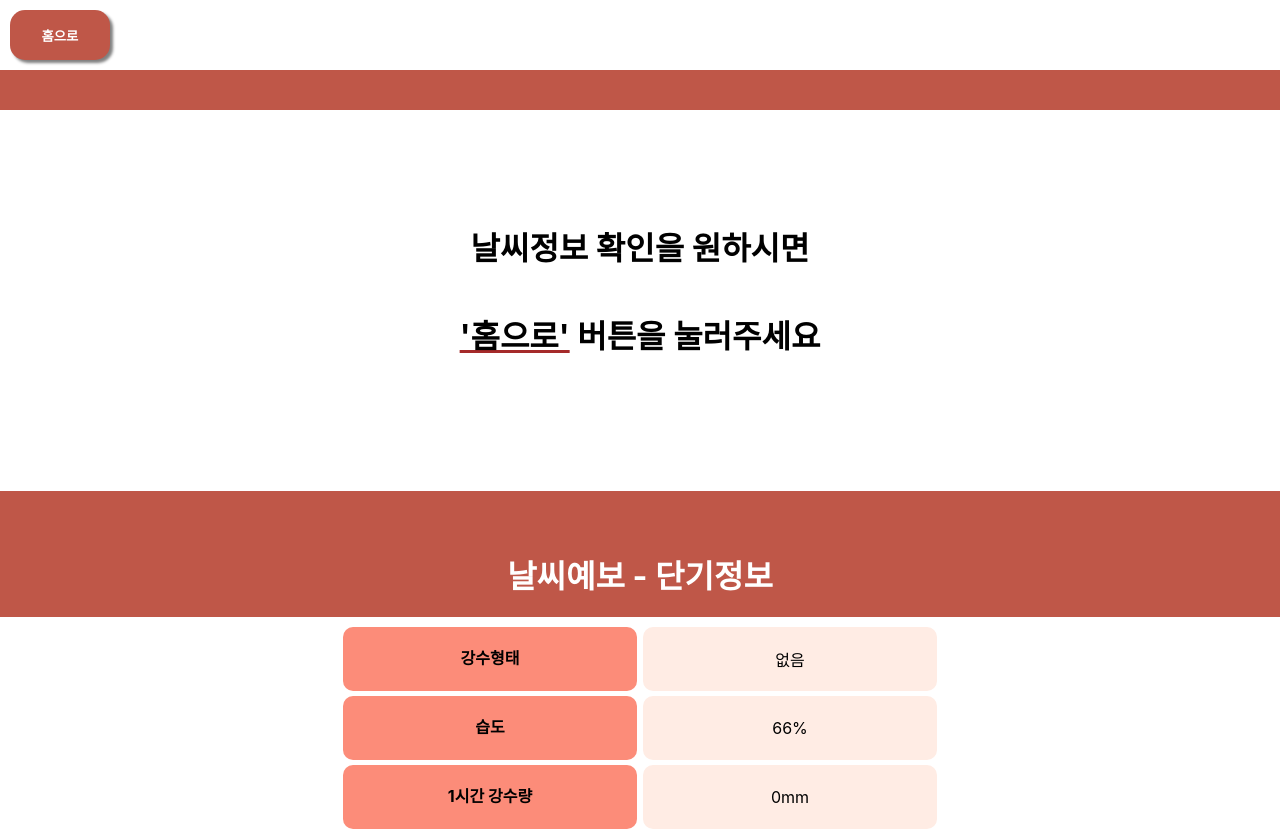
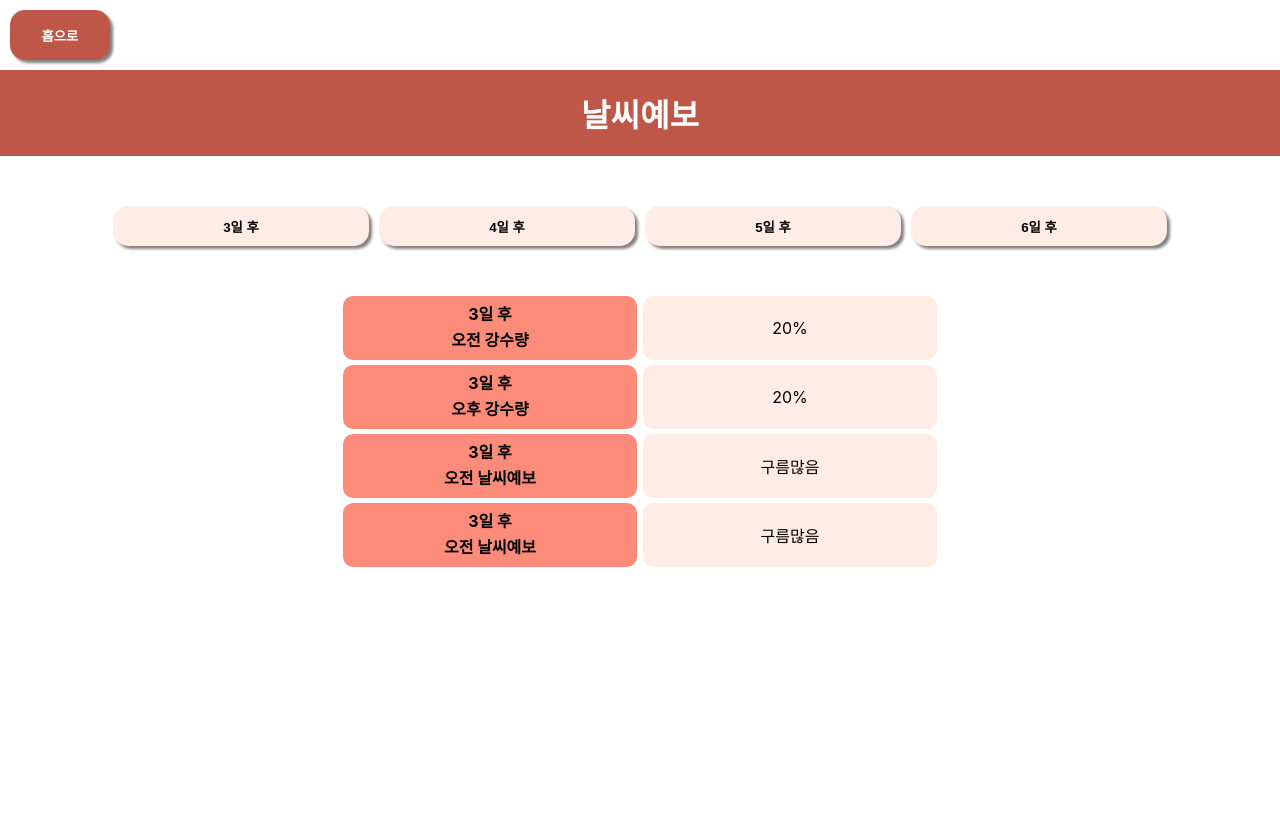
Before and after one commit to danmiee/Project6_Weather, a React (Create React App) app: page /wm2 in a window 1280 px wide. Shown: the top 831 px of the page. After the commit the page ends 800 px from the top, so only its background shows below. Built offline with nearby package versions, Linux system fonts and the light colour scheme.

Commit message:
홈화면 수정

```diff
--- a/src/App.js
+++ b/src/App.js
@@ -11,8 +11,8 @@ function App() {
       <Nav />
       <Routes>
         <Route path="/" element={<Home />} />
-        <Route path="/wm1" element={<WeatherMain />} />
-        <Route path="/wm2" element={<WeatherMain2 />} />
+        <Route path="/wm1" element={<WeatherMain2 />} />
+        <Route path="/wm2" element={<WeatherMain />} />
       </Routes>
     </>
   );
--- a/src/com/Nav.js
+++ b/src/com/Nav.js
@@ -2,23 +2,9 @@ import { Link } from 'react-router-dom'
 
 function Nav() {
   return (
-    <>
       <form>
         <Link to='/'><button className="homeBt">홈으로</button></Link>
       </form>
-      <h1></h1>
-      <ul className='navUl'>
-        <li className='navLi'>
-          <p className='navP'>날씨정보 확인을 원하시면</p>
-        </li>
-        <li>
-          <p className='navP'>
-            <span className='navSpan'>'홈으로'</span> 버튼을 눌러주세요
-          </p>
-        </li>
-      </ul>
-      <h1></h1>
-    </>
   );
 }
 
```
